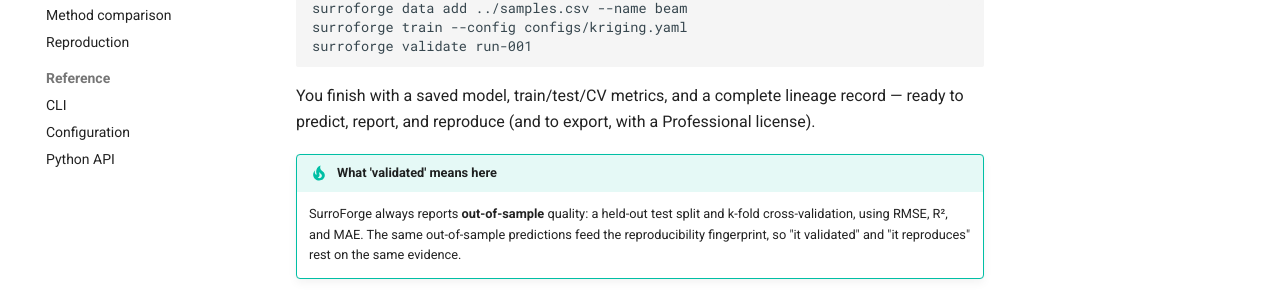
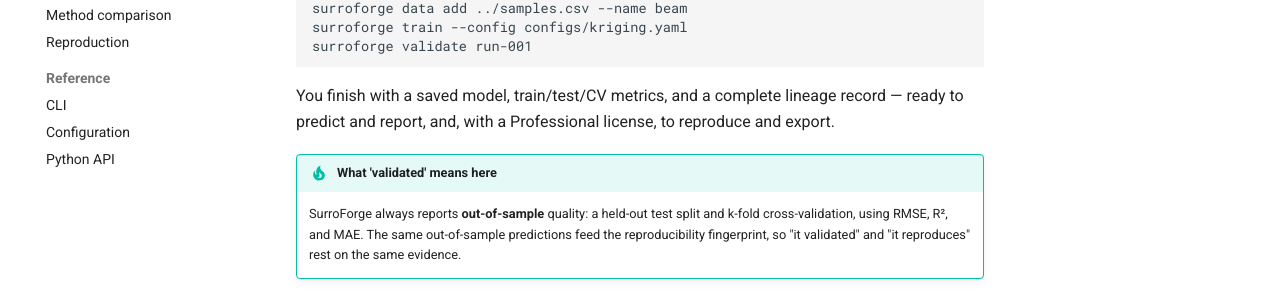
Before and after one commit to gebab88/surroforge, an MkDocs documentation site: the page built from docs/scenarios/greenfield.md, in a window 1280 px wide and 1211 px high. Shown: the part 293-597 px from the top of the window. Built offline with MkDocs 1.6.1 and Material for MkDocs 9.7.7, drawn with Linux system fonts in a browser that asks for light colours; comment, search, counter and statistics services are not loaded.

Commit message:
fix(editions): example 01 degrades reproduce gracefully unlicensed; final-review doc fixes (Wave 3)

````diff
--- a/docs/scenarios/greenfield.md
+++ b/docs/scenarios/greenfield.md
@@ -14,8 +14,8 @@ surroforge validate run-001
 ```
 
 You finish with a saved model, train/test/CV metrics, and a complete lineage
-record — ready to predict, report, and reproduce (and to export, with a
-Professional license).
+record — ready to predict and report, and, with a Professional license, to
+reproduce and export.
 
 !!! tip "What 'validated' means here"
     SurroForge always reports **out-of-sample** quality: a held-out test split and
````
Also changed, not shown: docs/examples.md (+1 -1 lines), examples/README.md (+1 -1 lines), 1 other file.
